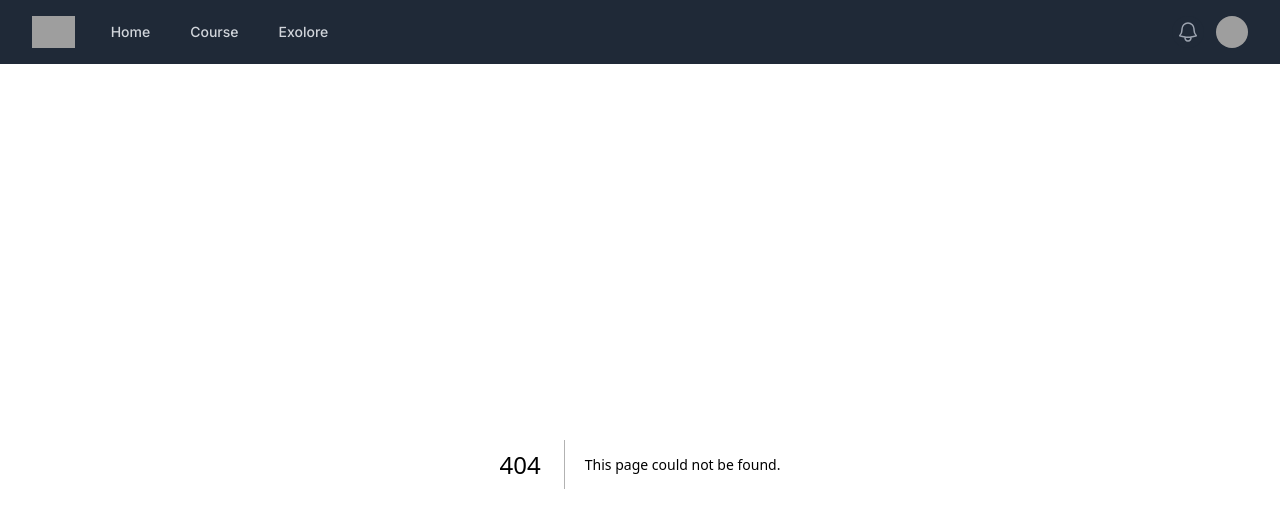
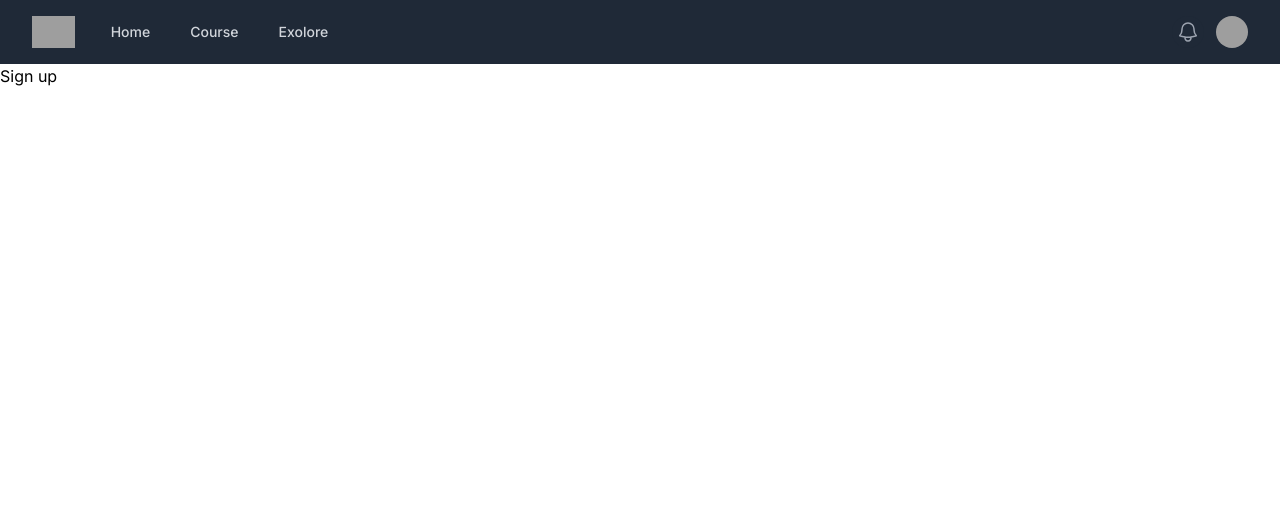
Before and after one commit to akhdanrgya/LMS-NextJS, a Next.js app: page /onboarding/sign-up in a window 1280 px wide. Before the commit this address had no page. Shown: the top 528 px of the page. Built offline with nearby package versions, Linux system fonts and the light colour scheme; grey boxes are pictures that could not be loaded.

Commit message:
Update onboarding v2

```diff
--- /dev/null
+++ b/src/app/onboarding/sign-up/page.tsx
@@ -0,0 +1,9 @@
+const Signup = () => {
+    return (
+        <div>
+            Sign up
+        </div>
+    )
+}
+
+export default Signup
```
